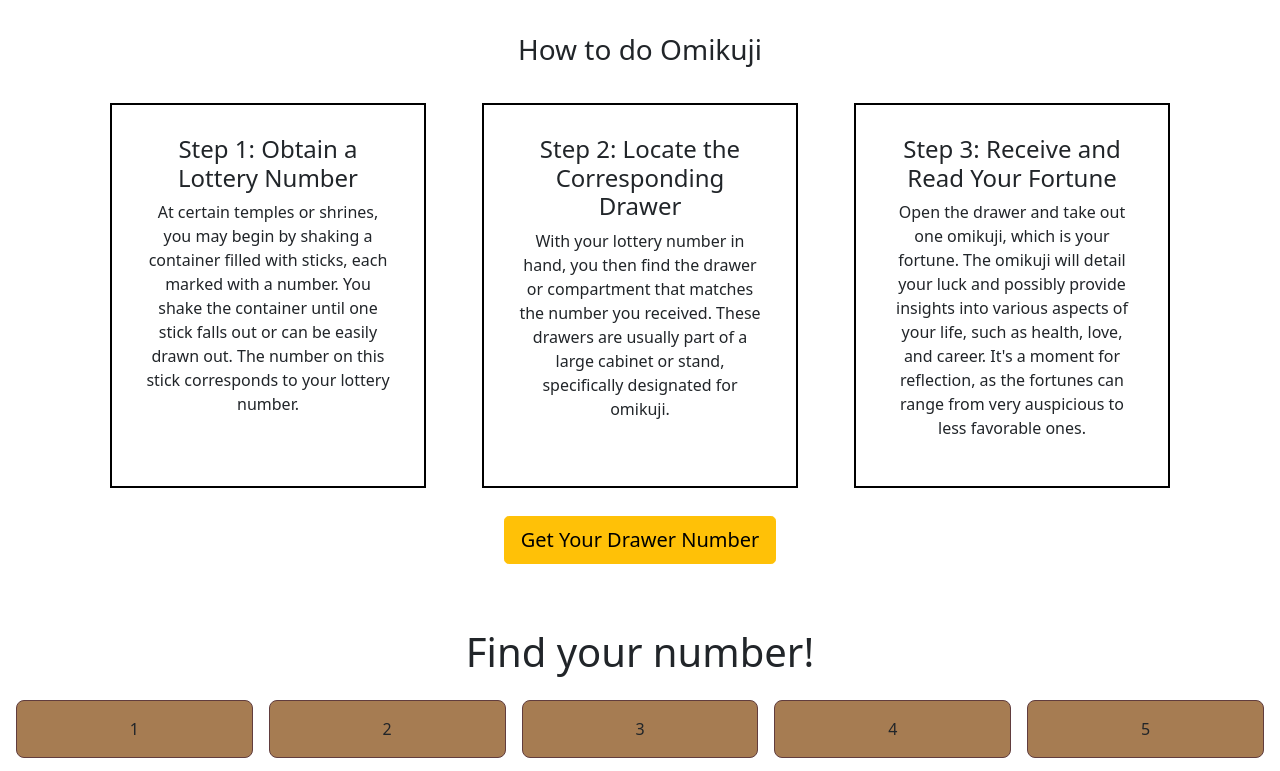
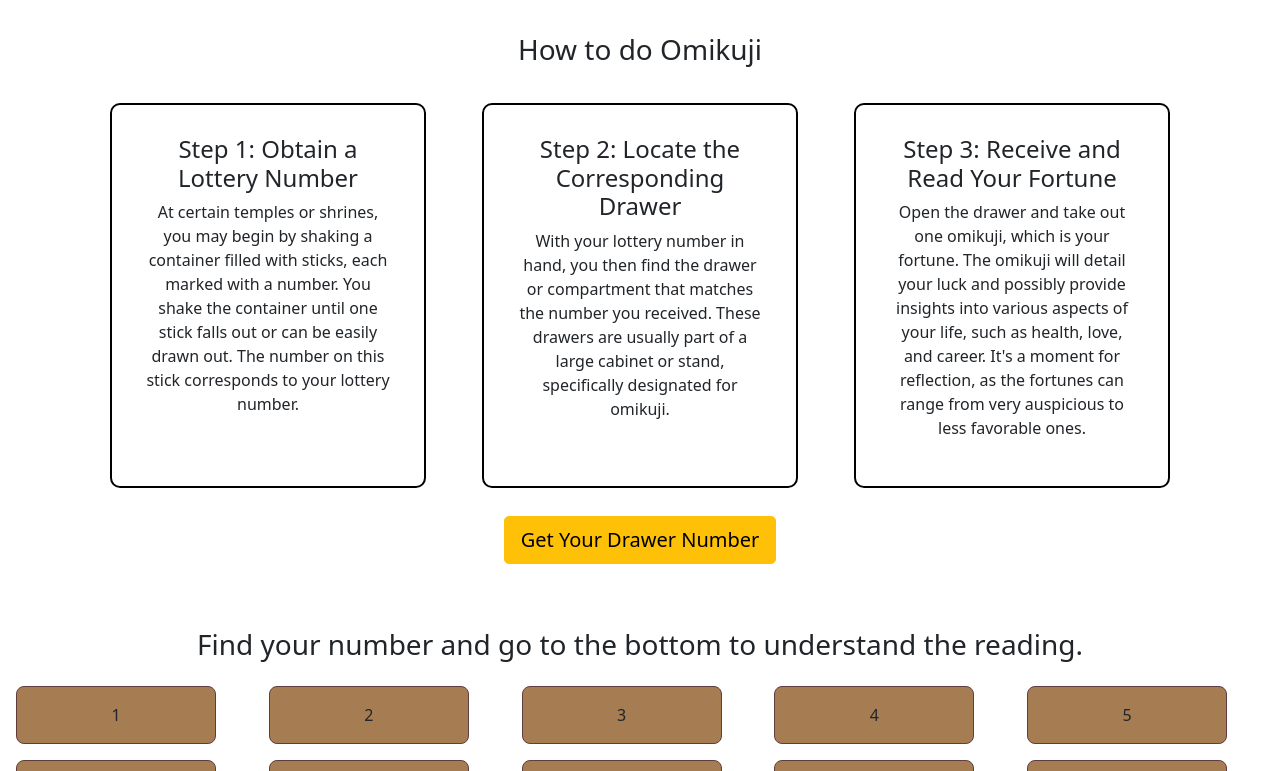
Before and after one commit to DanielChin327/omikuji, a website: page index.html in a window 1280 px wide. Shown: the part 1339-2110 px from the top of the page. Drawn offline with nearby package versions, Linux system fonts and the light colour scheme.

Commit message:
updated css

```diff
--- a/index.html
+++ b/index.html
@@ -64,7 +64,7 @@
 </div>
 
     <div class="main-container">
-      <h1 class="text-center">Find your number! </h1>
+      <h3 class="text-center">Find your number and go to the bottom to understand the reading. </h3>
         <ul id="drawers" id="drawers" class="drawers">
           <li class="drawer" data-fortune="(吉, kichi)" data-scratched="false"></li>
           <li class="drawer" data-fortune="(末吉, sue-kichi)" data-scratched="false"></li>
--- a/style.css
+++ b/style.css
@@ -45,13 +45,13 @@ ul.drawers{
   overflow-x: hidden;
 }
 .drawer {
-  min-height: 50px;
-  max-width:250px;
+  display: flex;
+  min-height: 40px;
+  max-width: 200px;
   background-color: #A67C52;
   border: 1px solid #613d3e;
   border-radius: 0.5rem;
   padding: 1rem;
-  display: flex;
   flex-direction: column;
   justify-content: center;
   align-items: center;
@@ -79,4 +79,9 @@ ul.drawers{
   border: 20px;
   margin: 30px;
   text-align: center;
+  border-radius: 8px;
 }
+
+.fortune-meaning{
+  display:flex;
+}
```
